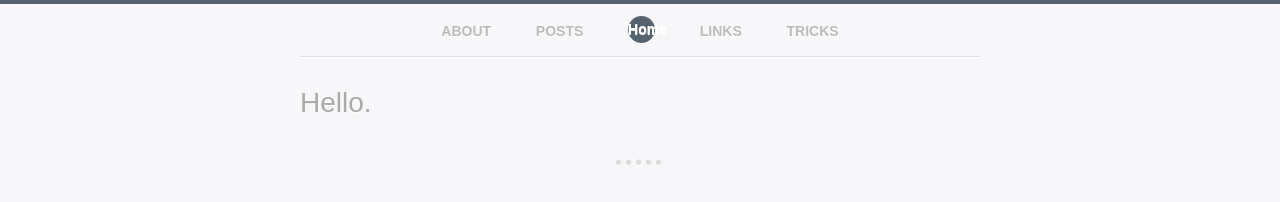
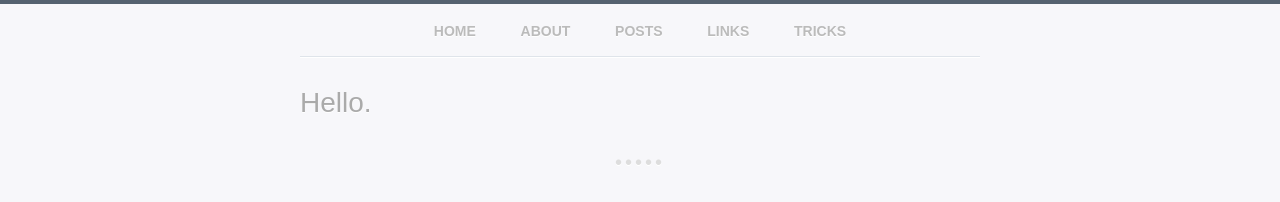
Before and after one commit to dev-cafe/blog, a Jekyll site: the page built from index.html, in a window 1280 px wide and 900 px high. Shown: the top 202 px of the window. Built offline with Jekyll 4.4.1, drawn with Linux system fonts in a browser that asks for light colours.

Commit message:
move home link

```diff
--- a/_layouts/default.html
+++ b/_layouts/default.html
@@ -23,9 +23,9 @@
   <div class="container">
     <header>
       <ul class="nav">
+        <li><a href="/">Home</a></li>
         <li><a href="/about">About</a></li>
         <li><a href="/posts">Posts</a></li>
-        <li class="logo"><a href="/">Home</a></li>
         <li><a href="/links">Links</a></li>
         <li><a href="/tricks">Tricks</a></li>
       </ul>
```
